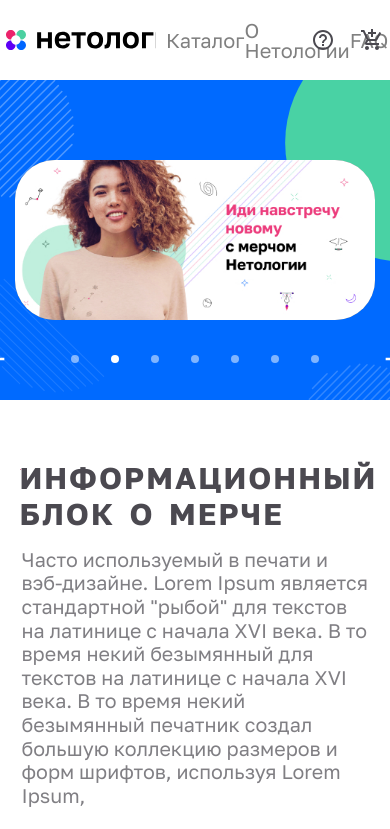
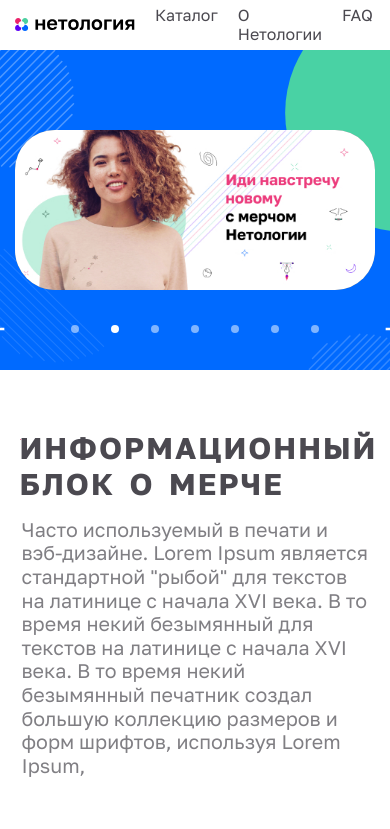
Before and after one commit to netology-code/netomerch-frontend, a React (Create React App) app: page /#/ in a window 390 px wide. Shown: the top 829 px of the page. Built offline with nearby package versions, Linux system fonts and the light colour scheme.

Commit message:
feat: header adaptive

```diff
--- a/src/App.jsx
+++ b/src/App.jsx
@@ -8,10 +8,12 @@
 function App() {
   return (
     <Router basename="/">
-      <Header />
-      <Route exact path="/" component={MainPage} />
-      {/* <Route path="/examples" component={Examples} /> */}
-      <Footer />
+      <div className="wrapper">
+        <Header />
+        <Route exact path="/" component={MainPage} />
+        {/* <Route path="/examples" component={Examples} /> */}
+        <Footer />
+      </div>
     </Router>
   );
 }
--- a/src/assets/style/common.css
+++ b/src/assets/style/common.css
@@ -28,6 +28,7 @@
 
 a {
 	text-decoration: none;
+	color: inherit;
 	cursor: pointer;
 }
 
@@ -46,10 +47,14 @@
 
 /* Технические классы ------------------------------------------------------------------ */
 
+.wrapper {
+	max-width: 1920px;
+	margin: 0 auto;
+}
+
 .container {
 	max-width: 1654px; /* 1624px - ширина контента по макету + 30px компенсировать отступы */
 	padding: 0 15px;
-
 	margin: 0 auto;
 }
 
--- a/src/components/Footer/footer.module.css
+++ b/src/components/Footer/footer.module.css
@@ -24,12 +24,15 @@
   padding: 0;
 }
 
+.footerLinks li {
+  padding-top: 20px;
+}
+
 li {
   cursor: pointer;
   font-family: Golos, sans-serif;
   color: inherit;
   list-style-type: none;
-  padding-top: 20px;
 }
 
 .footerLinksLabel {
--- a/src/components/Header/Header.jsx
+++ b/src/components/Header/Header.jsx
@@ -1,12 +1,15 @@
 import React from 'react';
 import { Link } from 'react-router-dom';
 import styles from './header.module.css';
+import logo from '../../assets/svg/logo_netology_full.svg';
 
 const Header = () => (
   <header className={styles.header}>
-    <div className={styles.headerLogo} />
-    <nav className={styles.headerLinks}>
-      <ul className={styles.headersLinksList}>
+    <a href="/#" className={styles.headerLogo}>
+      <img src={logo} alt="Logo Netologia" />
+    </a>
+    <nav className={styles.headerMenu}>
+      <ul className={styles.headerMenuList}>
         <li>
           <Link to="/">Каталог</Link>
         </li>
@@ -20,8 +23,12 @@
     </nav>
     <div className={styles.headerIcons}>
       {/* <div className={styles.headerSearch} /> */}
-      <div className={styles.headerHelp} />
-      <div className={styles.headerCart} />
+      <a href="/#">
+        <div className={styles.headerHelp} />
+      </a>
+      <a href="/#">
+        <div className={styles.headerCart} />
+      </a>
     </div>
   </header>
 );
--- a/src/components/Header/header.module.css
+++ b/src/components/Header/header.module.css
@@ -3,70 +3,113 @@
   align-items: center;
   justify-content: space-between;
   min-height: 80px;
-  width: 100%;
+  padding: 0 30px;
 }
 
 .headerLogo {
-  cursor: pointer;
-  width: 182px;
+  flex: 0 0 183px;
   height: 20px;
-  margin-left: 1.5%;
-  background-image: url(../../assets/svg/logo_netology_full.svg);
 }
 
-.headerLinks {
-  width: 20%;
-  padding: 10px;
-  color: grey;
-  font-size: 20px;
+.headerMenu {
+  padding: 0 20px;
+
 }
 
-a {
-  font-family: Golos, sans-serif;
-  text-decoration: none;
-  color: inherit;
+.headerMenuList {
+  display: flex;
+  justify-content: space-between;
 }
 
-.headersLinksList {
-  display: flex;
-  align-items: center;
-  justify-content: space-between;
-  list-style-type: none;
+.headerMenuList li:not(:last-child) {
+  margin-right: 100px;
 }
 
-.headersLinksList li {
-  padding: 0;
+.headerMenuList a {
+  font-size: 20px;
+  line-height: calc(24 / 20 * 100%);
 }
 
 .headerIcons {
   display: flex;
-  align-items: center;
   justify-content: right;
-  margin-right: 1.5%;
-  width: 182px;
+  flex: 0 0 182px;
 }
 
 .headerIcons > *:not(:last-child) {
   margin-right: 25px;
 }
 
-.headerSearch {
-  cursor: pointer;
+.headerIcons div {
   width: 24px;
   height: 24px;
+}
+
+.headerSearch {
   background-image: url(../../assets/svg/menu_search_btn.svg);
 }
 
 .headerHelp {
-  cursor: pointer;
-  width: 24px;
-  height: 24px;
   background-image: url(../../assets/svg/menu_help_btn.svg);
 }
 
 .headerCart {
-  cursor: pointer;
-  width: 24px;
-  height: 24px;
   background-image: url(../../assets/svg/menu_add_shopping_cart_btn.svg);
 }
+
+@media(max-width: 1200px) {
+  .header {
+    min-height: 70px;
+  }
+
+  .headerMenuList li:not(:last-child) {
+    margin-right: 80px;
+  }
+}
+
+@media(max-width: 992px) {
+  .header {
+    min-height: 60px;
+    padding: 0 15px;
+  }
+
+  .headerMenuList li:not(:last-child) {
+    margin-right: 50px;
+  }
+
+  .headerMenuList a {
+    font-size: 18px;
+  }
+
+  .headerIcons {
+    flex: 0 0 110px;
+  }
+}
+
+@media(max-width: 768px) {
+  .header {
+    min-height: 50px;
+  }
+
+  .headerLogo {
+    flex: 0 0 120px;
+    height: 14px;
+  }
+
+  .headerMenuList li:not(:last-child) {
+    margin-right: 20px;
+  }
+
+  .headerMenuList a {
+    font-size: 16px;
+  }
+
+  .headerIcons {
+    flex: 0 0 80px;
+  }
+
+  .headerIcons div {
+    width: 24px;
+    height: 24px;
+  }
+}
```
Also changed, not shown: src/assets/svg/logo_netology_full.svg.
